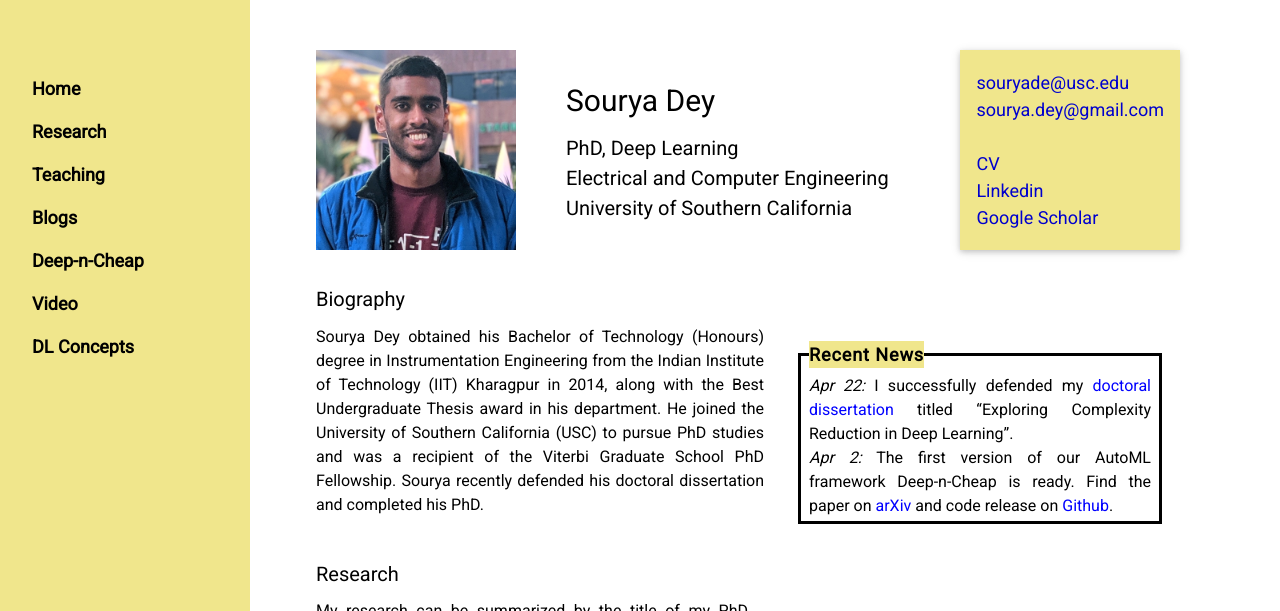
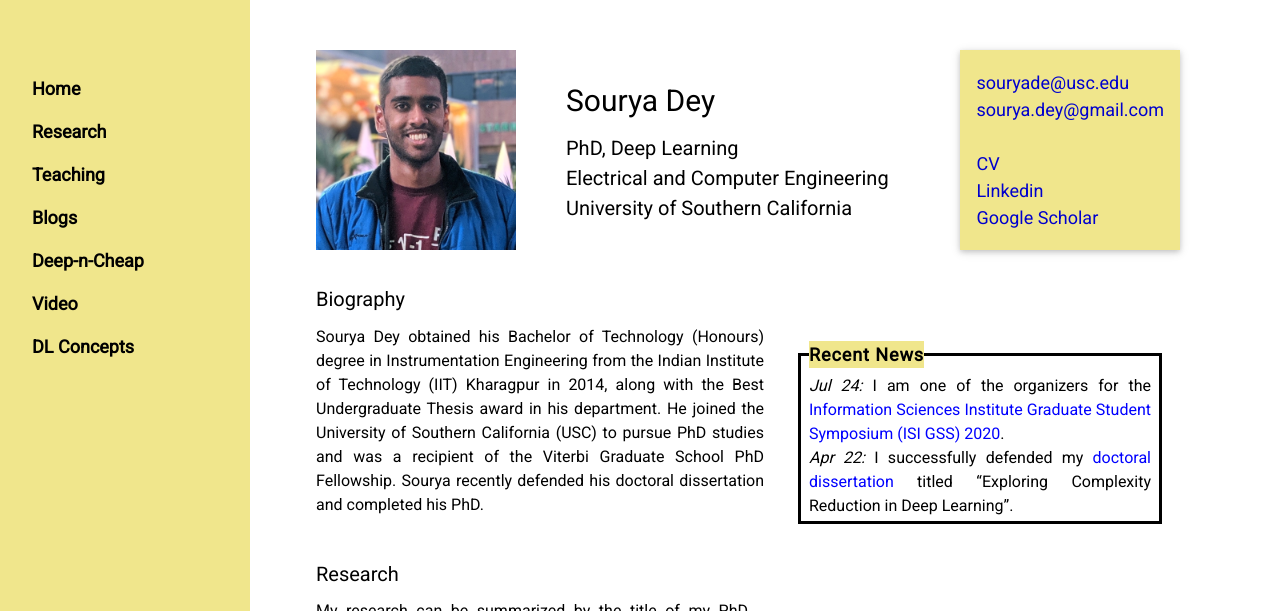
Before and after one commit to souryadey/souryadey.github.io, a Jekyll site: the page built from index.html, in a window 1280 px wide and 900 px high, cut to the strip 0-611 px from the top of the window. Built offline with Jekyll 4.4.1, drawn with Linux system fonts in a browser that asks for light colours.

Commit message:
adding ISI GSS organizing stuff

```diff
--- a/index.html
+++ b/index.html
@@ -75,8 +75,8 @@ fieldset {
 		<form style="margin-top:1em;">
 			<fieldset>
 				<legend style="font-size:large; letter-spacing:0.05em; background-color:khaki;"><b>Recent News</b></legend>
-				<i>Apr 22:</i> I successfully defended my <a class="inlink" href="/research/material/SouryaDey_PhDDissertation2020.pdf" target="_blank">doctoral dissertation</a> titled <q>Exploring Complexity Reduction in Deep Learning</q>.<br>
-				<i>Apr 2:</i> The first version of our AutoML framework Deep-n-Cheap is ready. Find the paper on <a class="inlink" href="https://arxiv.org/abs/2004.00974" target="_blank">arXiv</a> and code release on <a class="inlink" href="https://github.com/souryadey/deep-n-cheap" target="_blank">Github</a>.
+				<i>Jul 24:</i> I am one of the organizers for the <a class="inlink" href="https://gss.isi.edu/index.html" target="_blank">Information Sciences Institute Graduate Student Symposium (ISI GSS) 2020</a>.<br>
+				<i>Apr 22:</i> I successfully defended my <a class="inlink" href="/research/material/SouryaDey_PhDDissertation2020.pdf" target="_blank">doctoral dissertation</a> titled <q>Exploring Complexity Reduction in Deep Learning</q>.
 			</fieldset>
 		</form>
     </div>
```
